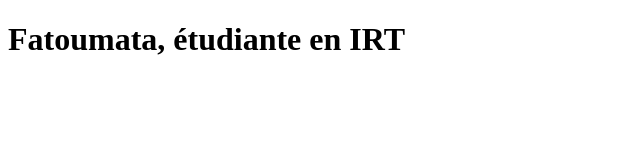
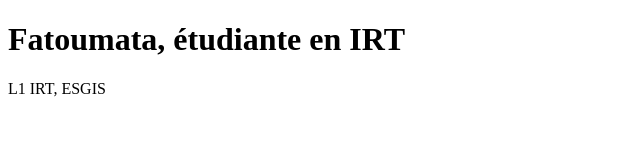
Before and after one commit to dramefatou033/mon-cv, a plain HTML site: page index.html in a window 1280 px wide. Shown: the whole page, without its empty margins (0-640 px from the left). Drawn offline with Linux system fonts and the light colour scheme.

Commit message:
mise en place de la section formation
Added educational background information.

```diff
--- a/index.html
+++ b/index.html
@@ -14,6 +14,7 @@
   <!-- DESCRIPTION -->
 
   <!-- FORMATIONS -->
+  <p>L1 IRT, ESGIS</p>
 
   <!-- EXPERIENCES -->
 
```
